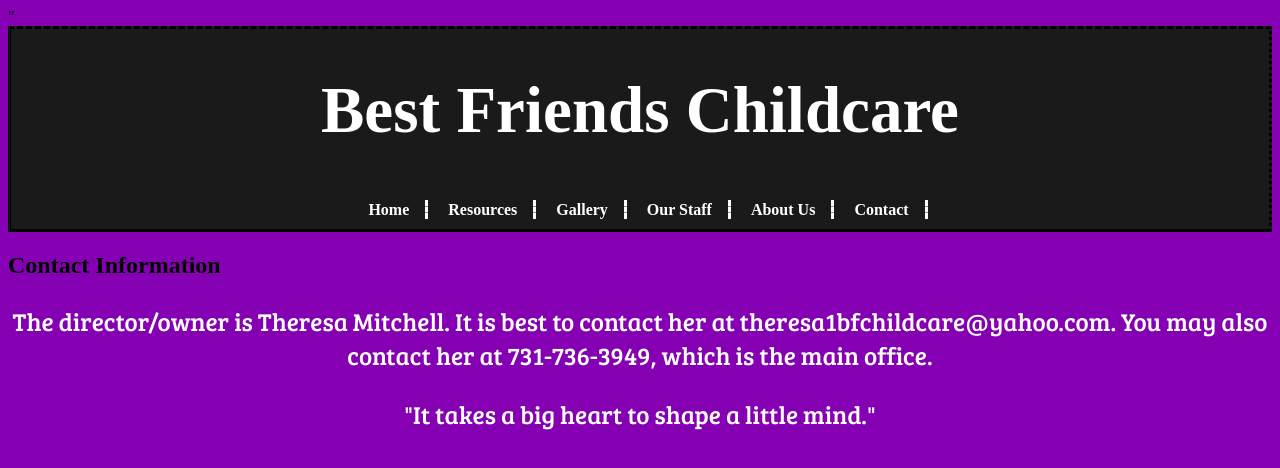
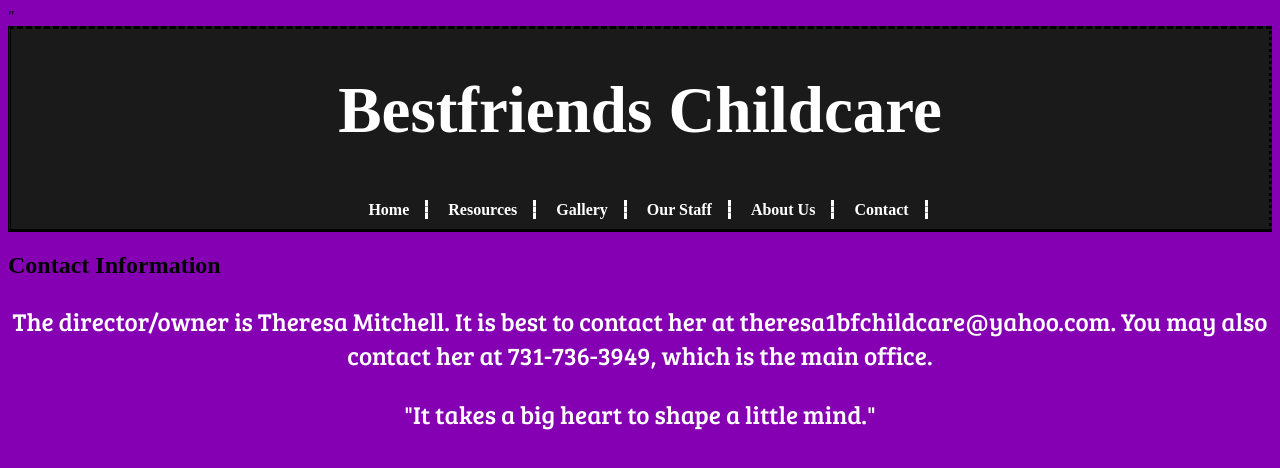
Before and after one commit to diamondmit/Queen-Marie, a plain HTML site: page contact.html in a window 1280 px wide. Drawn offline with Linux system fonts and the light colour scheme.

Commit message:
Update contact.html

```diff
--- a/contact.html
+++ b/contact.html
@@ -5,12 +5,12 @@
   <head>
      <meta charset="UTF-8">
      <meta name="viewport" content="width=device-width, initial-scale=1.0">"
-		<title>Bestfriends Childcare</title>
+		<title>Contact | Bestfriends Childcare</title>
     <link rel="stylesheet" href="css/main.css">
     <link href="https://fonts.googleapis.com/css?family=Bree+Serif" rel="stylesheet">
 	</head>
 	<header>
-		<h1>Best Friends Childcare</h1>
+		<h1>Bestfriends Childcare</h1>
     <nav>
       <ul>
         <li><a href="index.html">Home</a></li>
```
